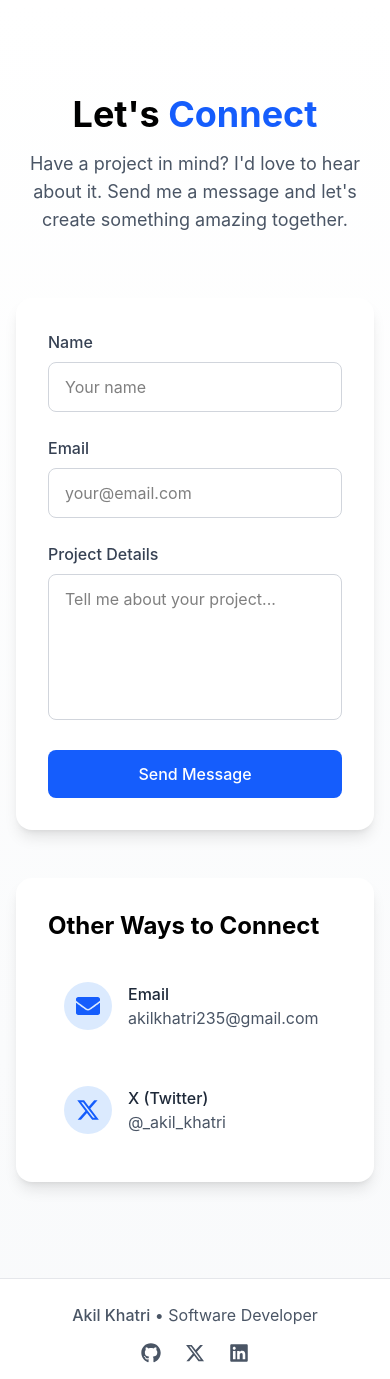
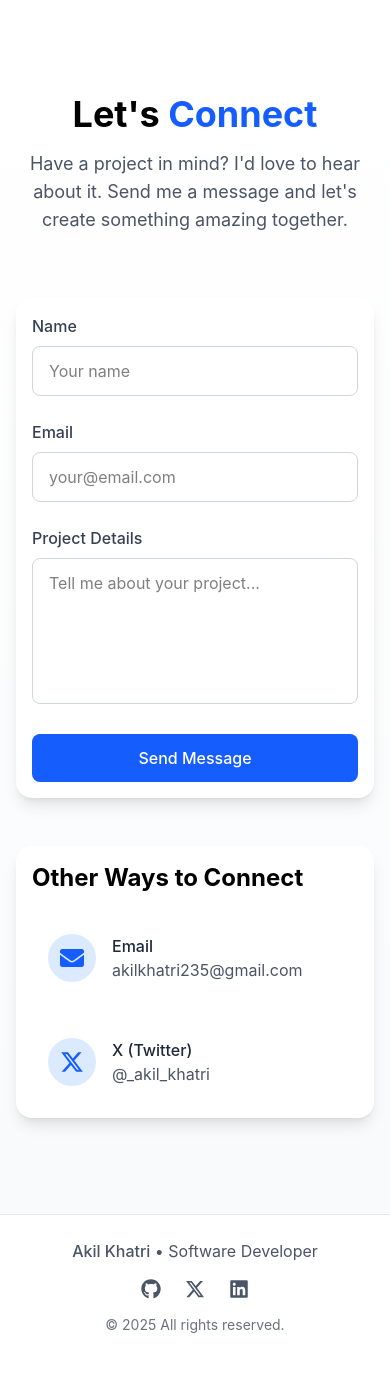
Before and after one commit to AK1239/my-portfolio, a React (Vite) app: page / in a window 390 px wide. Shown: the part 7200-8579 px from the top of the page. Built offline with nearby package versions, Linux system fonts and the light colour scheme.

Commit message:
changed padding in contact component

```diff
--- a/src/components/Contact.jsx
+++ b/src/components/Contact.jsx
@@ -69,7 +69,7 @@ const Contact = () => {
 
   return (
     <section id="contact" className="py-24 bg-gradient-to-b from-white to-gray-50">
-      <div className="container mx-auto px-4 max-w-6xl">
+      <div className="container mx-auto px-4 sm:px-6 max-w-6xl">
         <motion.div
           className="text-center mb-16"
           initial={{ opacity: 0 }}
@@ -93,7 +93,7 @@ const Contact = () => {
             whileInView={{ opacity: 1 }}
             transition={{ duration: 0.8 }}
             viewport={{ once: true }}
-            className="bg-white rounded-2xl shadow-lg p-8"
+            className="bg-white rounded-2xl shadow-lg p-4 sm:p-8"
           >
             <form onSubmit={handleSubmit} className="space-y-6">
               <div>
@@ -160,7 +160,7 @@ const Contact = () => {
             viewport={{ once: true }}
             className="space-y-8"
           >
-            <div className="bg-white rounded-2xl shadow-lg p-8">
+            <div className="bg-white rounded-2xl shadow-lg p-4 sm:p-8">
               <h3 className="text-2xl font-bold mb-6">Other Ways to Connect</h3>
               <div className="space-y-6">
                 <a
```
